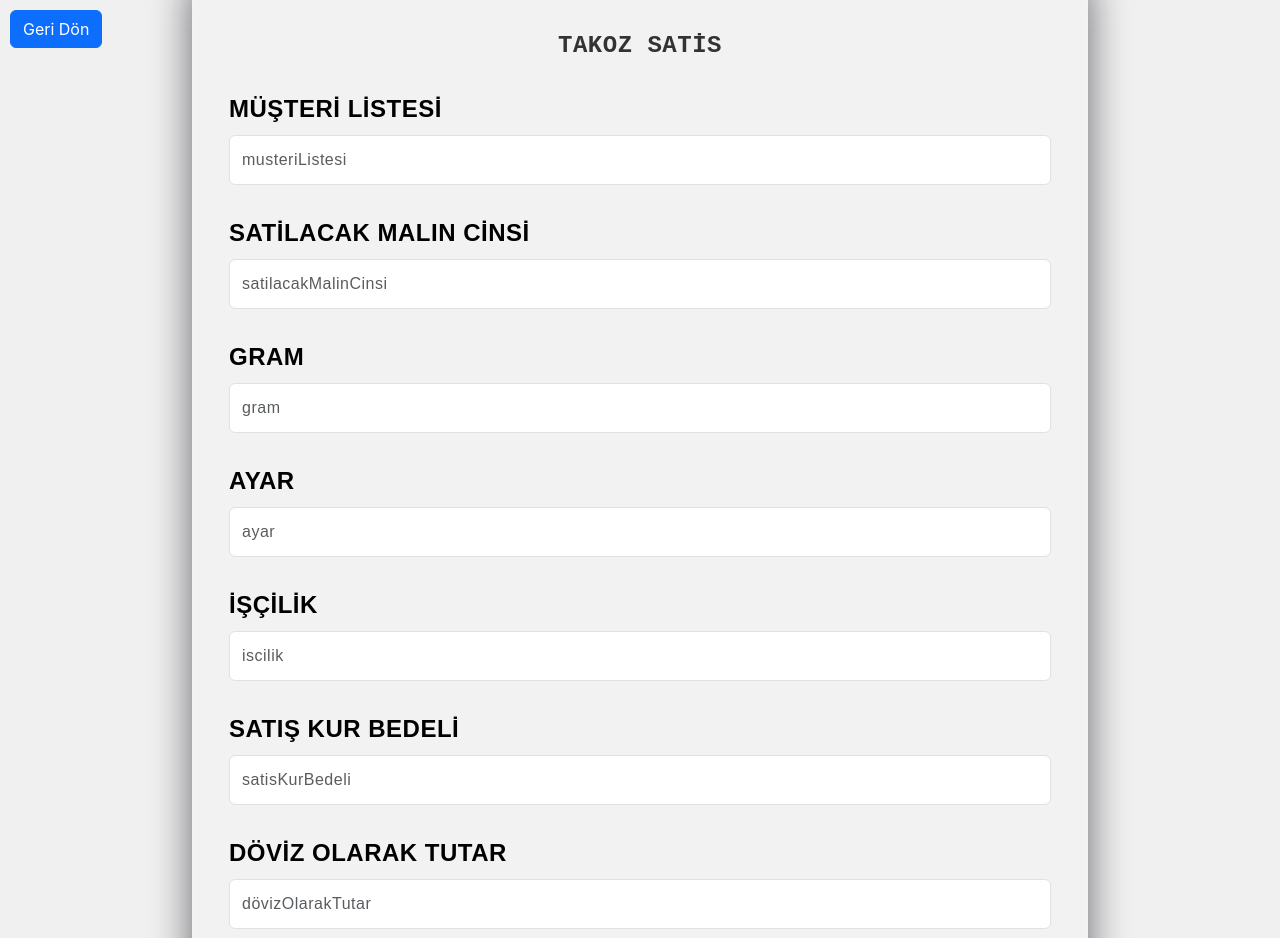
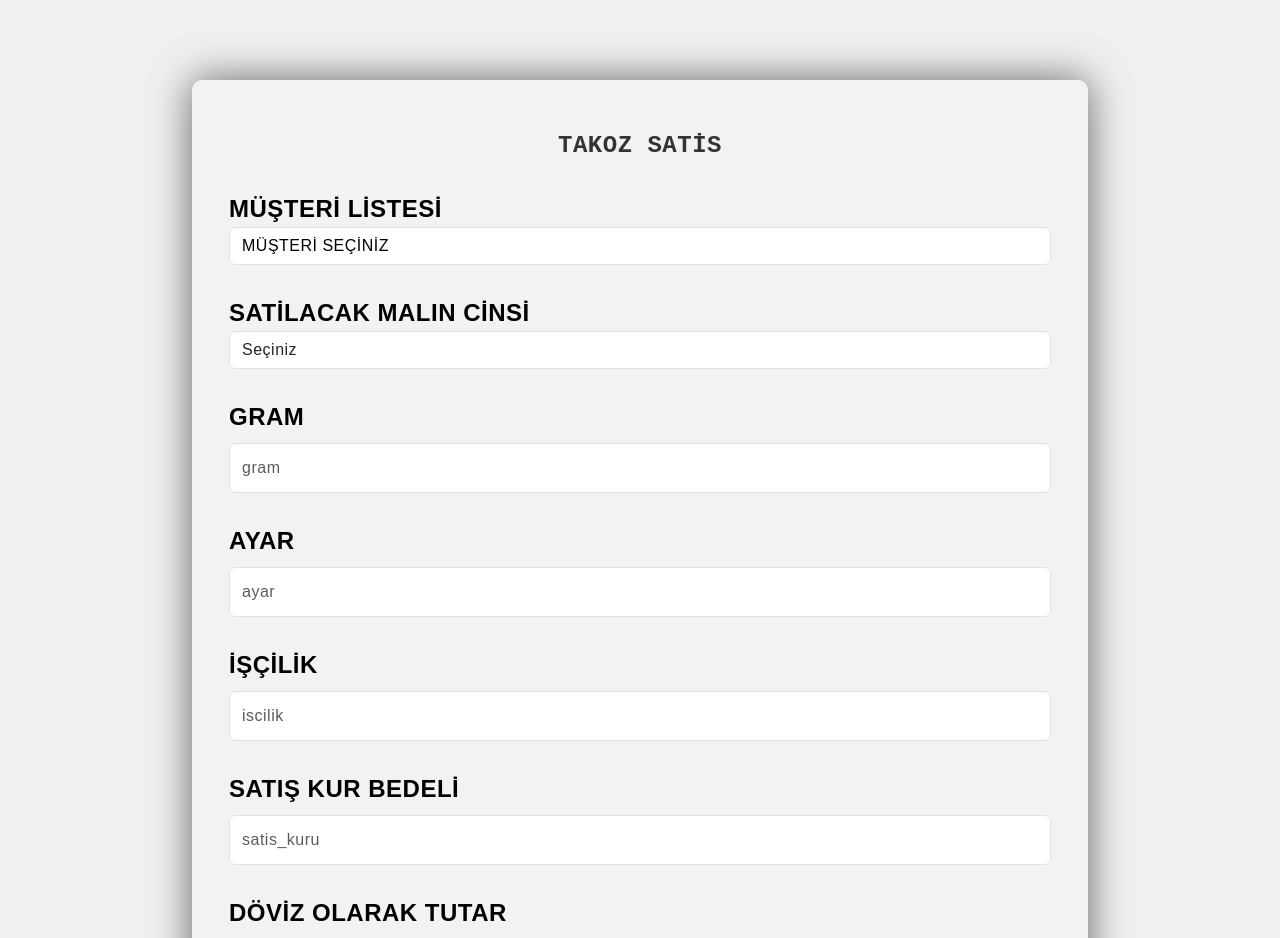
Before and after one commit to ylmgrbzz/jewelerProject, a React (Create React App) app: page /takozSatis in a window 1280 px wide. Shown: the top 938 px of the page. Built offline with nearby package versions, Linux system fonts and the light colour scheme.

Commit message:
TakozSatis

```diff
--- a/src/components/TakozSatis/TakozSatis.jsx
+++ b/src/components/TakozSatis/TakozSatis.jsx
@@ -1,17 +1,22 @@
-import React, { useState } from "react";
+import React, { useEffect, useState } from "react";
 import "./TakozSatis.css";
 import { useNavigate } from "react-router-dom";
+import axios from "axios";
 
 const TakozSatis = () => {
+  const [customerList, setCustomerList] = useState([]);
+
   const [formData, setFormData] = useState({
-    musteriListesi: "",
-    satilacakMalinCinsi: "",
+    musteri: "",
+    malin_cinsi: "",
     gram: "",
     ayar: "",
     iscilik: "",
-    satisKurBedeli: "",
-    dovizOlarakTutar: "",
+    satis_kuru: "",
+    doviz_olarak_tutar: "",
     has: "",
+    type: "takoz",
+    type2: "satım",
     vade: "",
   });
 
@@ -21,22 +26,59 @@
       [e.target.name]: e.target.value,
     });
   };
+  useEffect(() => {
+    const fetchCustomers = async () => {
+      try {
+        const accessToken = localStorage.getItem("accessToken");
 
-  const handleSubmit = (e) => {
+        if (!accessToken) {
+          console.error("Access token is missing");
+          return;
+        }
+
+        const response = await axios.get(
+          "http://52.29.240.45:3001/v1/musteriListele",
+          {
+            headers: {
+              Authorization: `Bearer ${accessToken}`,
+            },
+          }
+        );
+        setCustomerList(response.data);
+      } catch (error) {
+        console.error("Error fetching customer list:", error);
+      }
+    };
+
+    fetchCustomers();
+  }, []);
+  const handleSubmit = async (e) => {
     e.preventDefault();
 
     if (
-      formData.musteriListesi &&
-      formData.satilacakMalinCinsi &&
+      formData.musteri &&
+      formData.malin_cinsi &&
       formData.gram &&
       formData.ayar &&
       formData.iscilik &&
-      formData.satisKurBedeli &&
-      formData.dovizOlarakTutar &&
+      formData.satis_kuru &&
+      formData.doviz_olarak_tutar &&
       formData.vade &&
       formData.has
     ) {
-      console.log("Form submitted:", formData);
+      try {
+        const response = await axios.post(
+          "http://52.29.240.45:3001/v1/islemOlustur",
+          {
+            ...formData,
+            customerId: formData.musteriListele,
+          }
+        );
+
+        console.log("Form submitted:", response.data);
+      } catch (error) {
+        console.error("Error submitting form:", error);
+      }
     } else {
       alert("Please fill in all required fields");
     }
@@ -48,19 +90,19 @@
   };
   return (
     <div>
-      <a
+      {/* <a
         href="#"
         class="btn btn-primary back-musteriButton"
         onClick={backToPage()}
       >
         Geri Dön
-      </a>
+      </a> */}
       <form
         onSubmit={handleSubmit}
         style={{
           width: "70%",
           height: "155%",
-          marginTop: "200px",
+          marginTop: "300px",
         }}
         method="post"
       >
@@ -72,15 +114,31 @@
           >
             MÜŞTERİ LİSTESİ
           </label>
-          <input
-            type="text"
-            value={formData.musteriListesi}
+          <select
+            style={{ color: "black" }}
+            className="form-control"
+            name="musteri"
+            value={formData.musteri}
             onChange={handleChange}
-            class="form-control"
-            name="musteriListesi"
-            id="musteriListesi"
-            placeholder="musteriListesi"
-          />
+            id="musteri"
+          >
+            <option value="" disabled>
+              MÜŞTERİ SEÇİNİZ{" "}
+            </option>
+            {customerList.map((customer) => (
+              <option
+                style={{
+                  color: "black",
+                  fontWeight: "bold",
+                  fontSize: "x-large",
+                }}
+                key={customer.id}
+                value={customer.id}
+              >
+                {customer.unvan}
+              </option>
+            ))}
+          </select>
         </div>
         <div class="form-group">
           <label
@@ -89,15 +147,37 @@
           >
             SATİLACAK MALIN CİNSİ
           </label>
-          <input
-            type="text"
-            class="form-control"
-            name="satilacakMalinCinsi"
-            value={formData.satilacakMalinCinsi}
+          <select
+            className="form-control"
+            name="malin_cinsi"
+            value={formData.malin_cinsi}
             onChange={handleChange}
-            id="satilacakMalinCinsi"
-            placeholder="satilacakMalinCinsi"
-          />
+            id="malin_cinsi"
+          >
+            <option value="" disabled>
+              Seçiniz
+            </option>
+            <option
+              style={{
+                color: "black",
+                fontWeight: "bold",
+                fontSize: "x-large",
+              }}
+              value="Altin"
+            >
+              Altın
+            </option>
+            <option
+              style={{
+                color: "black",
+                fontWeight: "bold",
+                fontSize: "x-large",
+              }}
+              value="Gumus"
+            >
+              Gümüş
+            </option>
+          </select>
         </div>
         <div class="form-group">
           <label
@@ -154,7 +234,7 @@
         <div class="form-group">
           <label
             style={{ color: "black", fontWeight: "bold", fontSize: "x-large" }}
-            for="satisKurBedeli"
+            for="satis_kuru"
           >
             SATIŞ KUR BEDELİ
           </label>
@@ -162,18 +242,18 @@
             required
             type="text"
             class="form-control"
-            name="satisKurBedeli"
-            value={formData.satisKurBedeli}
+            name="satis_kuru"
+            value={formData.satis_kuru}
             onChange={handleChange}
-            id="satisKurBedeli"
-            placeholder="satisKurBedeli"
+            id="satis_kuru"
+            placeholder="satis_kuru"
           />
         </div>
 
         <div class="form-group">
           <label
             style={{ color: "black", fontWeight: "bold", fontSize: "x-large" }}
-            for="dövizOlarakTutar"
+            for="doviz_olarak_tutar"
           >
             DÖVİZ OLARAK TUTAR
           </label>
@@ -181,11 +261,11 @@
             required
             type="text"
             class="form-control"
-            name="dövizOlarakTutar"
-            value={formData.dövizOlarakTutar}
+            name="doviz_olarak_tutar"
+            value={formData.doviz_olarak_tutar}
             onChange={handleChange}
-            id="dövizOlarakTutar"
-            placeholder="dövizOlarakTutar"
+            id="doviz_olarak_tutar"
+            placeholder="doviz_olarak_tutar"
           />
         </div>
         <div class="form-group">
```
